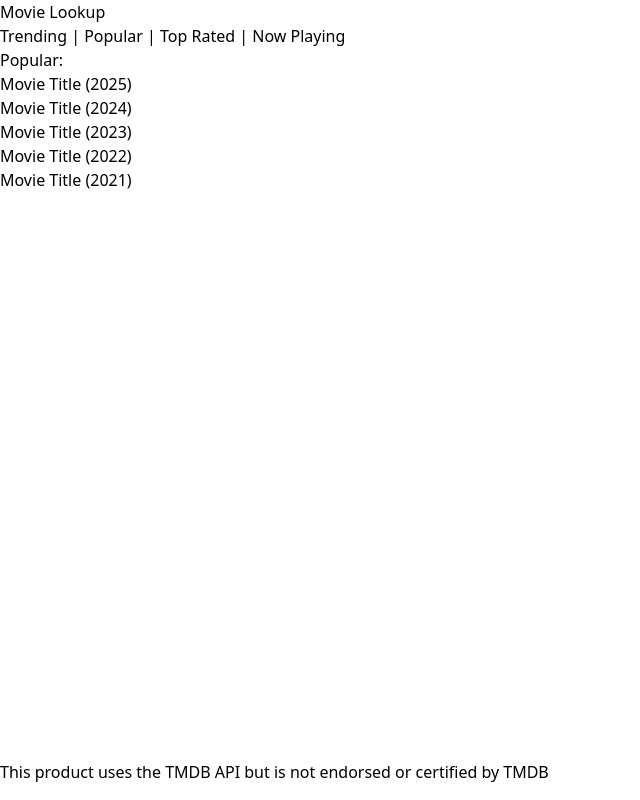
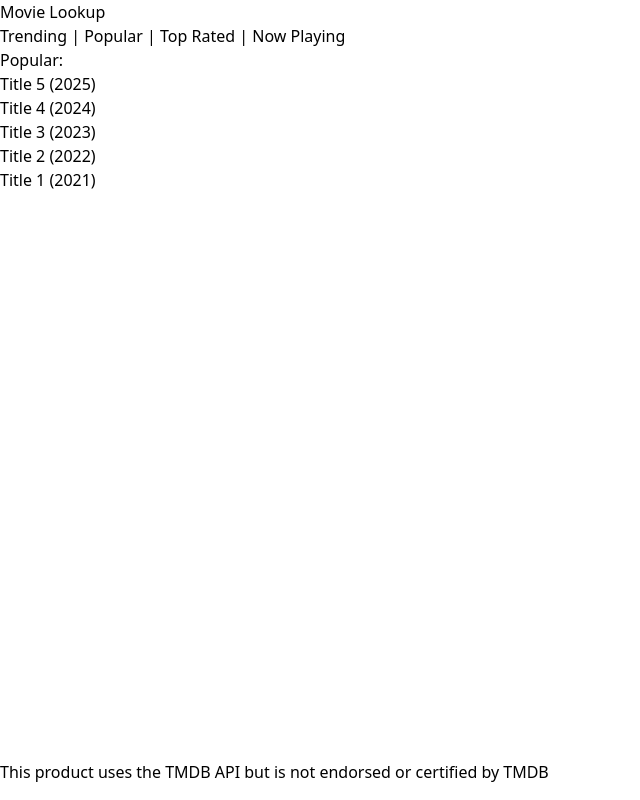
Before and after one commit to TOVTC/vue3-movie-lookup, a Vue app: page /popular in a window 1280 px wide. Shown: the whole page, without its empty margins (0-640 px from the left). Built offline with nearby package versions, Linux system fonts and the light colour scheme.

Commit message:
added example data and for loop in movie list component

```diff
--- a/src/components/MovieList.vue
+++ b/src/components/MovieList.vue
@@ -1,22 +1,35 @@
 <script setup>
+// import ref to create state
+import { ref } from 'vue'
+
+const movies = ref([
+    {
+        title: "Title 5",
+        year: 2025
+    },
+    {
+        title: "Title 4",
+        year: 2024
+    },
+    {
+        title: "Title 3",
+        year: 2023
+    },
+    {
+        title: "Title 2",
+        year: 2022
+    },
+    {
+        title: "Title 1",
+        year: 2021
+    }
+])
 </script>
 
 <template>
     <ul>
-        <RouterLink :to="{ name: 'movie-details' }">
-            <li>Movie Title (2025)</li>
-        </RouterLink>
-        <RouterLink :to="{ name: 'movie-details' }">
-            <li>Movie Title (2024)</li>
-        </RouterLink>
-        <RouterLink :to="{ name: 'movie-details' }">
-            <li>Movie Title (2023)</li>
-        </RouterLink>
-        <RouterLink :to="{ name: 'movie-details' }">
-            <li>Movie Title (2022)</li>
-        </RouterLink>
-        <RouterLink :to="{ name: 'movie-details' }">
-            <li>Movie Title (2021)</li>
+        <RouterLink :to="{ name: 'movie-details' }" v-for="(movie, index) in movies" :key="index">
+            <li>{{ movie.title }} ({{ movie.year }})</li>
         </RouterLink>
     </ul>
 </template>
```
